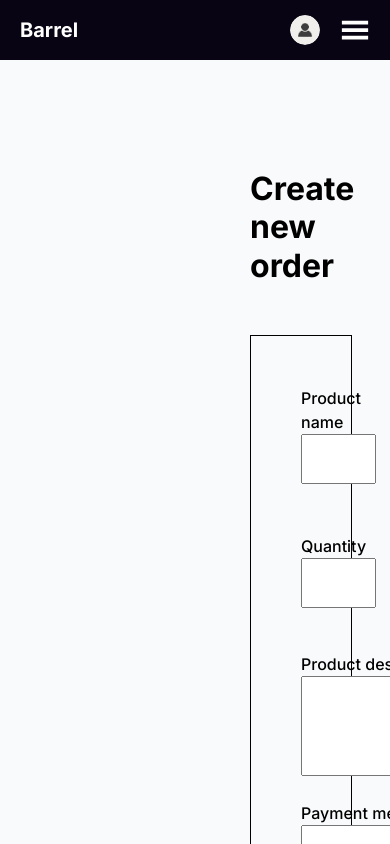
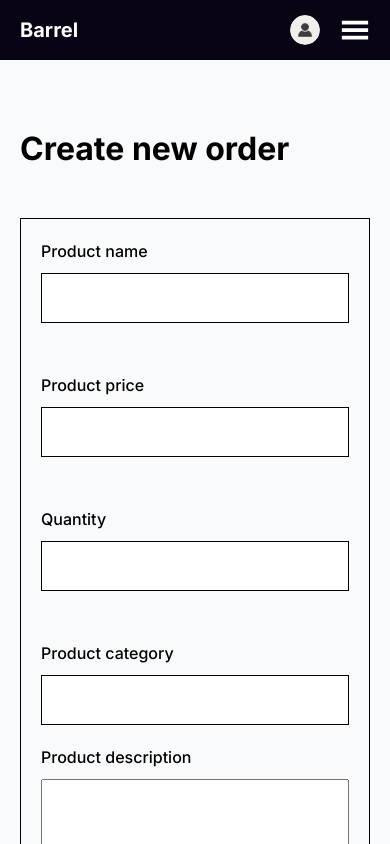
Before and after one commit to SixtusOnyedibe/procurement-automation-app, a Next.js app in the folder frontend/: page /order/create in a window 390 px wide. Shown: the top 844 px of the page. Built offline with nearby package versions, Linux system fonts and the light colour scheme.

Commit message:
Made pages responsive

```diff
--- a/frontend/app/order/create/page.tsx
+++ b/frontend/app/order/create/page.tsx
@@ -180,6 +180,11 @@ const MainWrapper = styled.div`
     border: 1px solid black;
     padding: 5rem;
 
+    label {
+      p {
+        margin-bottom: 1rem;
+      }
+    }
     input {
       height: 5rem;
       width: 100%;
@@ -212,4 +217,32 @@ const MainWrapper = styled.div`
     grid-template-columns: repeat(2, 1fr);
     gap: 5rem;
   }
+
+  @media (max-width: 480px) {
+    /* Phone view */
+    padding: 8rem 2rem;
+
+    .not-logged-in {
+      h1 {
+        font-size: 2rem;
+      }
+    }
+
+    form {
+      padding: 2rem;
+
+      input {
+        border: 1px solid black;
+      }
+
+      .product-form-section {
+        grid-template-columns: 1fr;
+      }
+    }
+    button {
+      margin: 0 auto;
+      border: 1px solid black;
+      outline: none;
+    }
+  }
 `;
```
Also changed, not shown: frontend/app/order/[orderId]/edit/page.tsx (+28 -0 lines), frontend/app/order/[orderId]/page.tsx (+13 -0 lines), frontend/components/order/purchase-details.tsx (+15 -7 lines).
